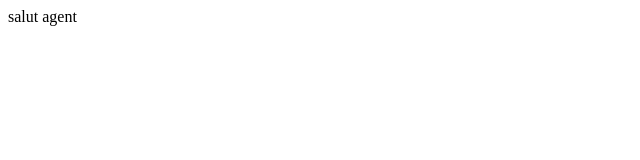
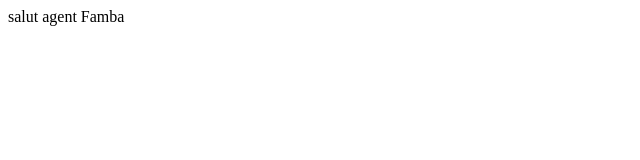
Before and after one commit to fambasindani/LIKONZI, a plain HTML site: page agent.html in a window 1280 px wide. Shown: the full height of the page, 0-640 px from the left. Drawn offline with Linux system fonts and the light colour scheme.

Commit message:
Update agent.html

```diff
--- a/agent.html
+++ b/agent.html
@@ -5,7 +5,7 @@
     <title>Document</title>
 </head>
 <body>
-    salut agent
+    salut agent Famba
 
 </body>
 </html>
```
